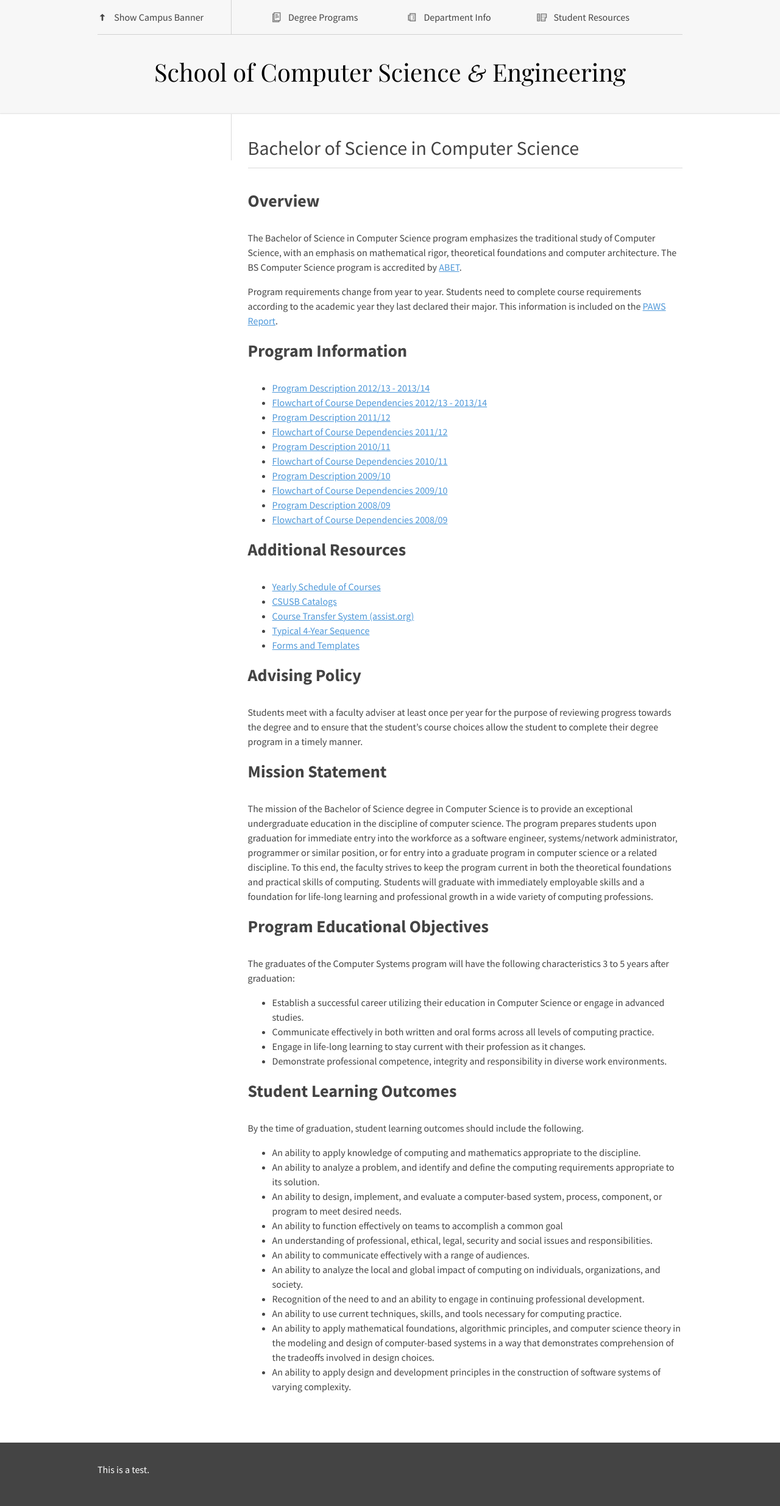
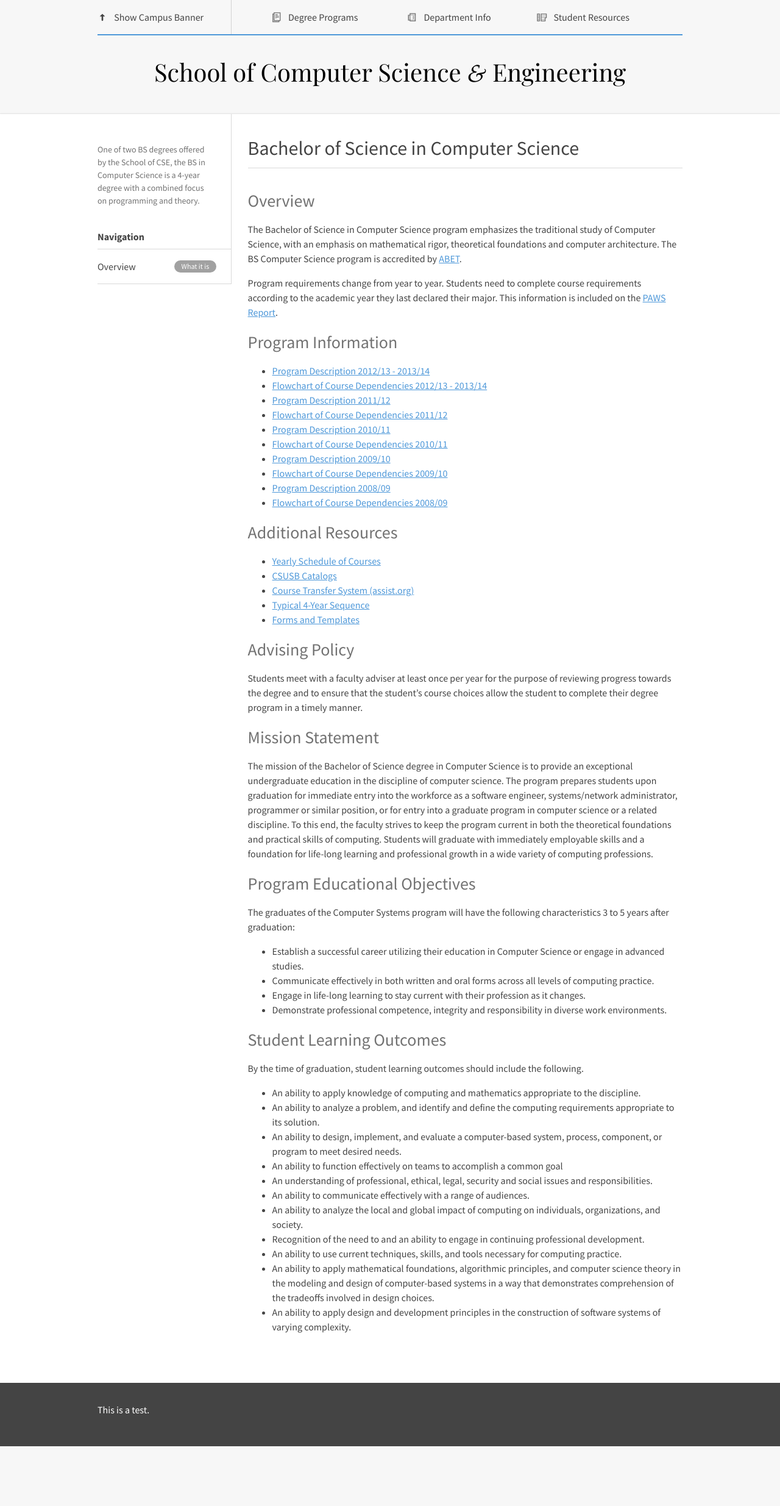
Before and after one commit to csusbdt/cse, a Jekyll site: the page built from programs/computer-science/index.md, in a window 1280 px wide. Shown: the whole page at 61% size. Built offline with Jekyll 4.4.1, drawn with Linux system fonts in a browser that asks for light colours; some web fonts are replaced; Markdown is read by kramdown in place of the engine named in the settings; after the commit the page ends 2372 px from its top, so only the background shows below that.

Commit message:
Updating pages

```diff
--- a/assets/sass/layout/_main-nav.scss
+++ b/assets/sass/layout/_main-nav.scss
@@ -46,7 +46,6 @@
                 &:focus,
                 &:active {
                     color: $color-1;
-                    background: rgba(255,255,255,.5);
 
                     &:after {
                         content: "";
@@ -55,7 +54,7 @@
                         left: 50%;
                         width: 0;
                         height: 0;
-                        border-bottom: .35em solid rgba(0,0,0,.15);
+                        border-bottom: .35em solid $color-1;
                         border-left: .35em solid transparent;
                         border-right: .35em solid transparent;
                         margin-left: -.175em;
--- a/assets/sass/module/_nav-bar.scss
+++ b/assets/sass/module/_nav-bar.scss
@@ -8,5 +8,5 @@
 
     .nav-bar-content {
         @include outer-container();
-        border-bottom: 1px solid rgba(0,0,0,.15);
+        border-bottom: 2px solid $color-1;
     }
--- a/programs/computer-science/index.md
+++ b/programs/computer-science/index.md
@@ -1,6 +1,11 @@
 ---
 layout: default
 title: School of Computer Science &amp; Engineering
+description: One of two BS degrees offered by the School of CSE, the BS in Computer Science is a 4-year degree with a combined focus on programming and theory.
+nav:
+    - title: Overview
+      url: /#overview
+      desc: What it is
 ---
 
 ## Bachelor of Science in Computer Science
```
Also changed, not shown: assets/sass/base/_typography.scss (+19 -8 lines), programs/index.md (+11 -0 lines), assets/css/main.css.
